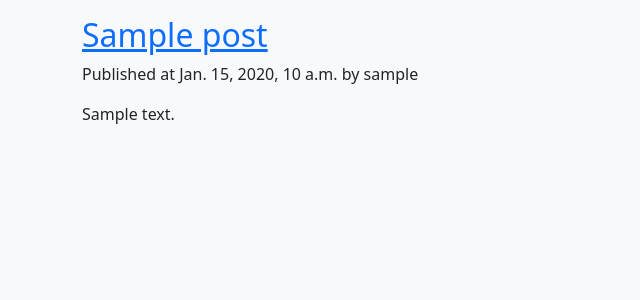
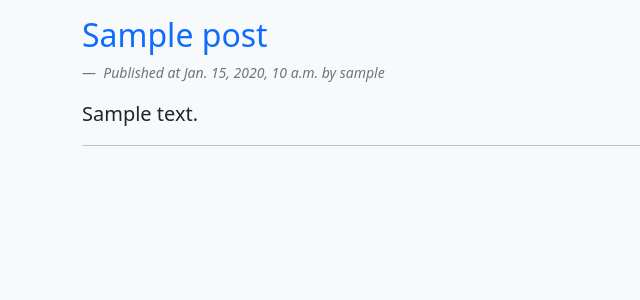
Before and after one commit to hopedeveloper08/blog_web_application, a Django app: page /blog/ in a window 1280 px wide. Shown: the top 300 px of the page, without its empty margins (0-640 px from the left). Run offline with Django 5.2, Linux system fonts and the light colour scheme; tables that the repository leaves empty hold one stand-in row (values such as "Sample post"); some libraries are stand-ins or nearby versions.

Commit message:
style for post_list and post_detail

```diff
--- a/posts/templates/post_base.html
+++ /dev/null
@@ -1,15 +0,0 @@
-{% extends 'base.html' %}
-
-
-{% block body %}
-    <div class="container mt-3">
-        <main>
-            {% block main %}
-            {% endblock %}
-        </main>
-        <aside>
-            {% block sidebar %}
-            {% endblock %}
-        </aside>
-    </div>
-{% endblock %}
--- a/posts/templates/post_list.html
+++ b/posts/templates/post_list.html
@@ -1,17 +1,31 @@
-{% extends 'post_base.html' %}
+{% extends 'base.html' %}
 
 {% block title %}post list{% endblock %}
 
+
+{% block body %}
+    <div class="container mt-3">
+        <main class="col-9">
             {% block main %}
                 {% for post in posts %}
+                    <div>
                         <h2>
-            <a href="{{ post.get_absolute_url }}">
+                            <a href="{{ post.get_absolute_url }}" class="text-decoration-none">
                                 {{ post.title }}
                             </a>
                         </h2>
-        <p>
-            Published at {{ post.published_at }} by {{ post.author }}
+                        <p class="blockquote-footer mt-1">
+                            <em>Published at {{ post.published_at }} by {{ post.author }}</em>
                         </p>
-        <p>{{ post.content|truncatewords:30|linebreaks }}</p>
+                        <blockquote class="blockquote">{{ post.content|truncatewords:20|linebreaks }}</blockquote>
+                        </div>
+                        <hr />
                     {% endfor %}
                 {% endblock %}
+        </main>
+        <aside class="col-3">
+            {% block sidebar %}
+            {% endblock %}
+        </aside>
+    </div>
+{% endblock %}
```
Also changed, not shown: posts/templates/post_detail.html (+9 -7 lines). Lines whose indentation alone changed are shown as unchanged.
